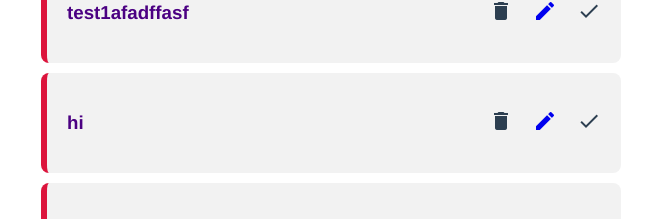
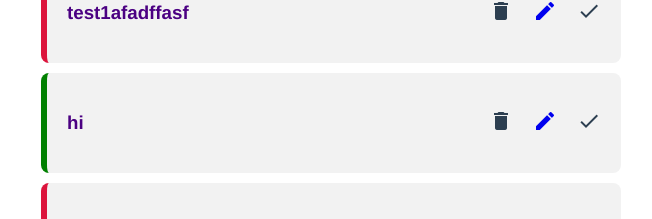
Before and after one commit to Oakekywe/Project_planner_vue, a Vue app: page / in a window 1280 px wide. Shown: the part 792-1011 px from the top of the page, without its empty margins (309-961 px from the left). Built offline with nearby package versions, Linux system fonts and the light colour scheme; data requests are answered from the project's data file.

Commit message:
finish all complete ongoing feature and complete project planner projects

```diff
--- a/database/db.json
+++ b/database/db.json
@@ -39,7 +39,7 @@
     {
       "title": "hi ",
       "detail": "hi",
-      "complete": false,
+      "complete": true,
       "id": 7
     },
     {
--- a/src/views/HomeView.vue
+++ b/src/views/HomeView.vue
@@ -2,7 +2,7 @@
   <div class="home">
     <h1>Home </h1>
     <FilterNav @filterValue="current= $event" :current="current"></FilterNav>
-    <div v-for="project in projects" :key="project.id">
+    <div v-for="project in filterProjects" :key="project.id">
       <SingleProject :project="project" @delete="deleteProject" @complete="completeProject"/>
     </div>
   </div>
@@ -41,6 +41,21 @@ export default {
       findProject.complete =!findProject.complete;
     }
   },
+  computed:{
+    filterProjects(){
+      if (this.current==='complete') {
+        return this.projects.filter((p)=>{
+          return p.complete
+        })
+      }
+      if (this.current==='ongoing') {
+        return this.projects.filter((p)=>{
+          return !p.complete
+        })
+      }
+      return this.projects
+    }
+  },
 
   mounted(){
     fetch('http://localhost:3000/projects')
```
